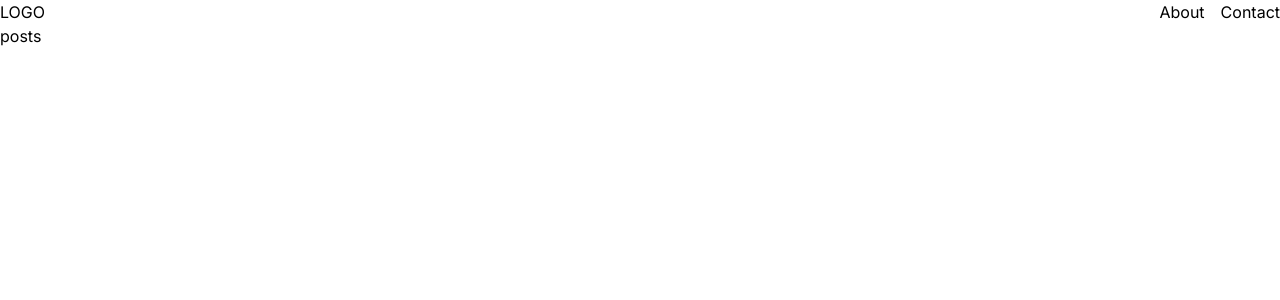
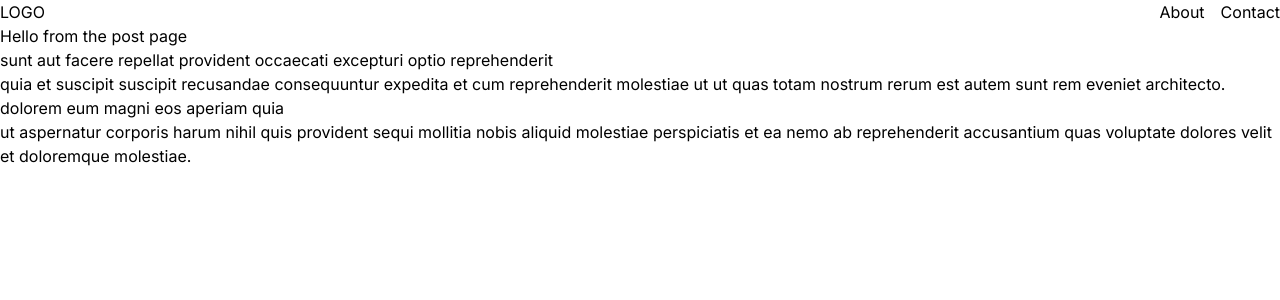
Before and after one commit to Abdimalik-Osman/next-crash-app, a Next.js app: page /posts in a window 1280 px wide. Shown: the top 300 px of the page. Built offline with nearby package versions, Linux system fonts and the light colour scheme.

Commit message:
get posts added

```diff
--- a/app/posts/page.js
+++ b/app/posts/page.js
@@ -1,10 +1,25 @@
 
-const Posts = () => {
+// revalidate the page every 1 hour
+
+import Link from "next/link";
+
+// export const revalidate = 3600
+const  Posts =  async() =>{
+  const posts = await fetch('http://localhost:3000/api/post',{cache: 'no-store'});
+  const postData = await posts.json();
   return (
-    <div>
-      posts
-    </div>
+    <>
+   <h1>Hello from the post page</h1>
+    {
+      postData.map((post) =>(
+        <div key={post.id} className="">
+        <Link href={`/posts/${post.id}`} className="list-item">{post.title}</Link>
+        <Link href={`/posts/${post.id}`}>{post.body}</Link>
+        </div>
+      ))
+    }
+  </>
   )
 }
 
-export default Posts
+export default Posts;
```
